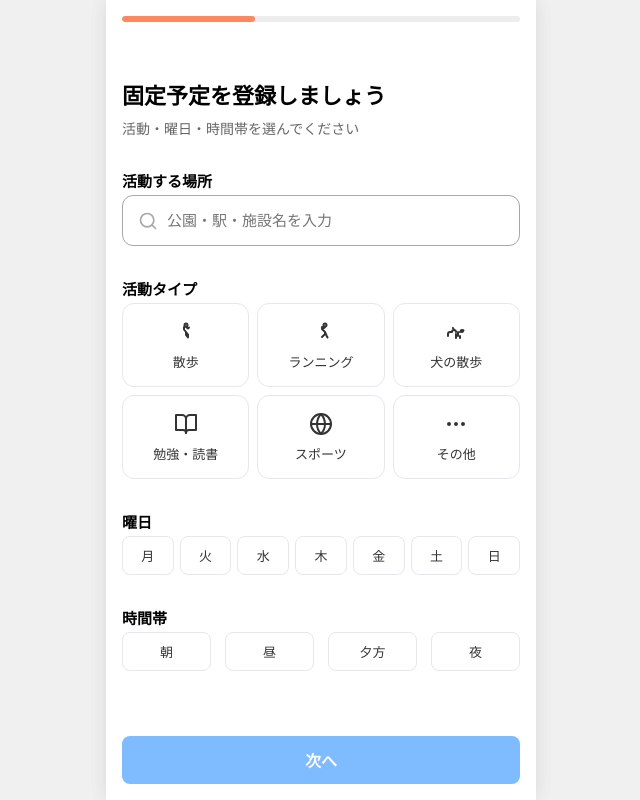
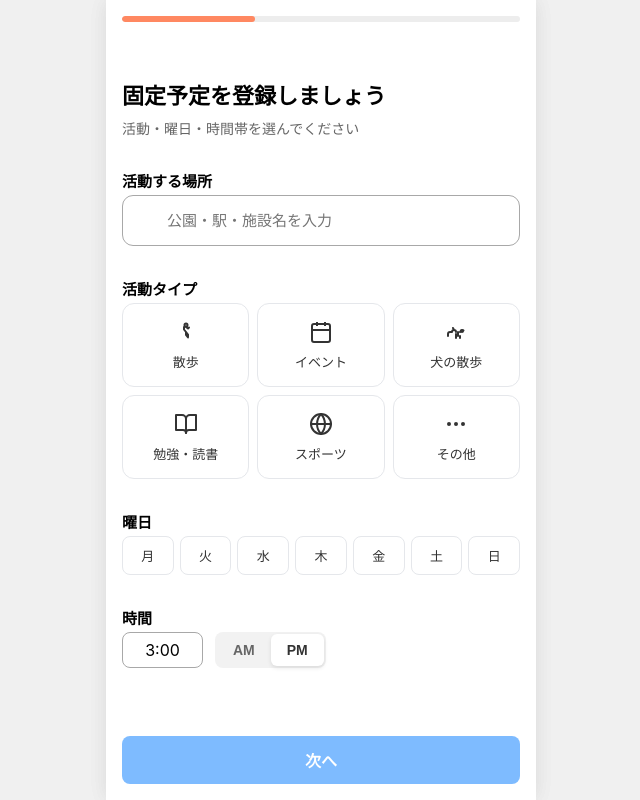
Before and after one commit to DavidOng122/tomoni-app, a Next.js app: page /onboarding/schedule in a window 1280 px wide. Shown: the whole page, without its empty margins (319-959 px from the left). Built offline with nearby package versions, Linux system fonts and the light colour scheme.

Commit message:
feat: rebuild fixed plan onboarding with places and exact time

```diff
--- a/src/features/fixed-schedules/components/FixedScheduleOnboardingView.module.css
+++ b/src/features/fixed-schedules/components/FixedScheduleOnboardingView.module.css
@@ -95,8 +95,8 @@
 }
 
 .activityButton[aria-pressed="true"] {
-  border: 2px solid #101828;
-  background: #F9FAFB;
+  border: 2px solid #FF8861;
+  background: #FFFFFF;
   font-weight: 600;
 }
 
@@ -104,7 +104,7 @@
   position: absolute;
   top: 6px;
   right: 6px;
-  color: #101828;
+  color: #FF8861;
 }
 
 /* Weekday Grid */
@@ -132,12 +132,63 @@
 }
 
 .weekdayButton[aria-pressed="true"] {
-  border: 2px solid #101828;
-  background: #F9FAFB;
+  border: 1px solid #FF6B3B;
+  background: #FFE9E1;
+  color: #FF6B3B;
   font-weight: 600;
 }
 
-/* TimeSlot Grid */
+/* Time Input UI */
+.timeInputContainer {
+  display: flex;
+  align-items: center;
+  gap: 12px;
+}
+
+.timeInputBox {
+  width: 81px;
+  height: 36px;
+  border: 1px solid #A8A8A8;
+  border-radius: 8px;
+  display: flex;
+  align-items: center;
+  justify-content: center;
+  font-size: 16px;
+  font-family: inherit;
+  text-align: center;
+  outline: none;
+}
+
+.timeInputBox:focus {
+  border-color: #FF8861;
+}
+
+.amPmControl {
+  display: flex;
+  background: #F2F2F2;
+  border-radius: 8px;
+  padding: 2px;
+  height: 36px;
+  align-items: center;
+}
+
+.amPmButton {
+  border: none;
+  background: transparent;
+  padding: 0 16px;
+  height: 100%;
+  border-radius: 6px;
+  font-size: 14px;
+  font-weight: 600;
+  color: #666;
+  cursor: pointer;
+}
+
+.amPmButton[aria-pressed="true"] {
+  background: #FFFFFF;
+  color: #333;
+  box-shadow: 0 2px 4px rgba(0,0,0,0.1);
+}
 .timeSlotGrid {
   display: grid;
   grid-template-columns: repeat(4, minmax(0, 1fr));
--- a/src/features/fixed-schedules/components/FixedScheduleOnboardingView.tsx
+++ b/src/features/fixed-schedules/components/FixedScheduleOnboardingView.tsx
@@ -3,22 +3,33 @@
 import React, { useState, useEffect } from 'react';
 import { useRouter } from 'next/navigation';
 import styles from './FixedScheduleOnboardingView.module.css';
-import { ActivityType, DayOfWeek, TimeSlot, FixedScheduleDraft } from '../types';
+import { ActivityType, DayOfWeek, FixedPlanDraft } from '../types';
+import { SelectedPlace } from '@/features/locations/types';
+import { LocationAutocomplete } from '@/features/locations/components/LocationAutocomplete';
 import { Button } from '@/components/ui/Button';
 import { FixedActionArea } from '@/components/layout/FixedActionArea';
 import { useOnboardingSchedules } from '../onboarding/useOnboardingSchedules';
 import {
   WalkingIcon,
-  RunningIcon,
   DogWalkingIcon,
   StudyReadingIcon,
   SportsIcon,
   OtherIcon,
 } from './icons/ActivityIcons';
 
+// Simple Event Icon since we need to replace RunningIcon
+const EventIcon: React.FC<React.SVGProps<SVGSVGElement>> = (props) => (
+  <svg width="24" height="24" viewBox="0 0 24 24" fill="none" stroke="currentColor" strokeWidth="2" {...props}>
+    <rect x="3" y="4" width="18" height="18" rx="2" ry="2"></rect>
+    <line x1="16" y1="2" x2="16" y2="6"></line>
+    <line x1="8" y1="2" x2="8" y2="6"></line>
+    <line x1="3" y1="10" x2="21" y2="10"></line>
+  </svg>
+);
+
 const ACTIVITY_TYPES: { key: ActivityType; label: string; icon: React.FC<React.SVGProps<SVGSVGElement>> }[] = [
   { key: 'walking', label: '散歩', icon: WalkingIcon },
-  { key: 'running', label: 'ランニング', icon: RunningIcon },
+  { key: 'event', label: 'イベント', icon: EventIcon },
   { key: 'dog_walking', label: '犬の散歩', icon: DogWalkingIcon },
   { key: 'study_reading', label: '勉強・読書', icon: StudyReadingIcon },
   { key: 'sports', label: 'スポーツ', icon: SportsIcon },
@@ -26,59 +37,99 @@ const ACTIVITY_TYPES: { key: ActivityType; label: string; icon: React.FC<React.S
 ];
 
 const DAYS_OF_WEEK: { key: DayOfWeek; label: string }[] = [
-  { key: 'monday', label: '月' },
-  { key: 'tuesday', label: '火' },
-  { key: 'wednesday', label: '水' },
-  { key: 'thursday', label: '木' },
-  { key: 'friday', label: '金' },
-  { key: 'saturday', label: '土' },
-  { key: 'sunday', label: '日' },
+  { key: 'mon', label: '月' },
+  { key: 'tue', label: '火' },
+  { key: 'wed', label: '水' },
+  { key: 'thu', label: '木' },
+  { key: 'fri', label: '金' },
+  { key: 'sat', label: '土' },
+  { key: 'sun', label: '日' },
 ];
 
-const TIME_SLOTS: { key: TimeSlot; label: string }[] = [
-  { key: 'morning', label: '朝' },
-  { key: 'daytime', label: '昼' },
-  { key: 'evening', label: '夕方' },
-  { key: 'night', label: '夜' },
-];
+// Helper for time conversion
+const formatTo12Hour = (timeStr: string) => {
+  if (!timeStr) return { time: '', isPm: false };
+  const [h, m] = timeStr.split(':');
+  let hour = parseInt(h, 10);
+  const isPm = hour >= 12;
+  if (hour === 0) hour = 12;
+  else if (hour > 12) hour -= 12;
+  return { time: `${hour}:${m || '00'}`, isPm };
+};
+
+const formatTo24Hour = (time: string, isPm: boolean) => {
+  if (!time) return '';
+  let [h, m] = time.split(':');
+  if (!h || !m) return '';
+  let hour = parseInt(h, 10);
+  if (isNaN(hour)) return '';
+
+  if (isPm && hour < 12) hour += 12;
+  if (!isPm && hour === 12) hour = 0;
+
+  return `${hour.toString().padStart(2, '0')}:${m.padStart(2, '0')}`;
+};
 
 export const FixedScheduleOnboardingView: React.FC = () => {
   const router = useRouter();
   const { schedules, editingScheduleId, addSchedule, updateSchedule, clearEditing } = useOnboardingSchedules();
 
-  const [draft, setDraft] = useState<FixedScheduleDraft>(() => {
+  const [draft, setDraft] = useState<Omit<FixedPlanDraft, 'clientId'>>(() => {
     if (editingScheduleId) {
       const editingSchedule = schedules.find((s) => s.clientId === editingScheduleId);
       if (editingSchedule) {
         return {
           activityType: editingSchedule.activityType,
+          customActivityName: editingSchedule.customActivityName,
           daysOfWeek: [...editingSchedule.daysOfWeek],
-          timeSlot: editingSchedule.timeSlot,
-          locationQuery: editingSchedule.locationQuery,
+          startTime: editingSchedule.startTime,
+          place: editingSchedule.place,
         };
       }
     }
     return {
       activityType: null,
+      customActivityName: null,
       daysOfWeek: [],
-      timeSlot: null,
-      locationQuery: '',
+      startTime: '',
+      place: null,
     };
   });
+
+  const [displayTime, setDisplayTime] = useState('3:00');
+  const [isPm, setIsPm] = useState(true);
 
   useEffect(() => {
     if (editingScheduleId) {
       const editingSchedule = schedules.find((s) => s.clientId === editingScheduleId);
       if (!editingSchedule) {
         clearEditing();
+      } else if (editingSchedule.startTime) {
+        const { time, isPm: pm } = formatTo12Hour(editingSchedule.startTime);
+        // eslint-disable-next-line react-hooks/set-state-in-effect
+        setDisplayTime(time);
+        // eslint-disable-next-line react-hooks/set-state-in-effect
+        setIsPm(pm);
       }
     }
   }, [editingScheduleId, schedules, clearEditing]);
 
+  // Sync internal display time to canonical startTime format
+  useEffect(() => {
+    if (displayTime) {
+      const canonicalTime = formatTo24Hour(displayTime, isPm);
+      if (canonicalTime) {
+        // eslint-disable-next-line react-hooks/set-state-in-effect
+        setDraft(prev => ({ ...prev, startTime: canonicalTime }));
+      }
+    }
+  }, [displayTime, isPm]);
+
   const isNextEnabled =
     draft.activityType !== null &&
     draft.daysOfWeek.length > 0 &&
-    draft.locationQuery.trim().length > 0;
+    draft.place !== null &&
+    draft.startTime !== '';
 
   const handleSubmit = (e: React.FormEvent) => {
     e.preventDefault();
@@ -90,7 +141,7 @@ export const FixedScheduleOnboardingView: React.FC = () => {
       addSchedule(draft);
     }
     clearEditing();
-    router.push('/onboarding/schedules');
+    router.push('/onboarding/schedules'); // Redirects to RegisteredSchedulesView
   };
 
   const handleActivityChange = (activityType: ActivityType) => {
@@ -107,11 +158,10 @@ export const FixedScheduleOnboardingView: React.FC = () => {
     });
   };
 
-  const handleTimeSlotToggle = (timeSlot: TimeSlot) => {
-    setDraft((prev) => ({
-      ...prev,
-      timeSlot: prev.timeSlot === timeSlot ? null : timeSlot,
-    }));
+  const handleTimeChange = (e: React.ChangeEvent<HTMLInputElement>) => {
+    // Basic formatting for time input (allow numbers and colon)
+    let val = e.target.value.replace(/[^0-9:]/g, '');
+    setDisplayTime(val);
   };
 
   return (
@@ -134,12 +184,11 @@ export const FixedScheduleOnboardingView: React.FC = () => {
             <circle cx="11" cy="11" r="8"/>
             <path d="M21 21l-4.35-4.35"/>
           </svg>
-          <input
-            type="text"
+          <LocationAutocomplete
             className={styles.locationInput}
             placeholder="公園・駅・施設名を入力"
-            value={draft.locationQuery}
-            onChange={(e) => setDraft((prev) => ({ ...prev, locationQuery: e.target.value }))}
+            value={draft.place}
+            onChange={(place) => setDraft(prev => ({ ...prev, place }))}
           />
         </div>
       </fieldset>
@@ -191,22 +240,34 @@ export const FixedScheduleOnboardingView: React.FC = () => {
       </fieldset>
 
       <fieldset className={styles.fieldset}>
-        <legend className={styles.legend}>時間帯</legend>
-        <div className={styles.timeSlotGrid}>
-          {TIME_SLOTS.map(({ key, label }) => {
-            const isSelected = draft.timeSlot === key;
-            return (
-              <button
-                key={key}
-                type="button"
-                className={styles.timeSlotButton}
-                aria-pressed={isSelected}
-                onClick={() => handleTimeSlotToggle(key)}
-              >
-                {label}
-              </button>
-            );
-          })}
+        <legend className={styles.legend}>時間</legend>
+        <div className={styles.timeInputContainer}>
+          <input
+            type="text"
+            className={styles.timeInputBox}
+            value={displayTime}
+            onChange={handleTimeChange}
+            placeholder="3:00"
+            maxLength={5}
+          />
+          <div className={styles.amPmControl}>
+            <button
+              type="button"
+              className={styles.amPmButton}
+              aria-pressed={!isPm}
+              onClick={() => setIsPm(false)}
+            >
+              AM
+            </button>
+            <button
+              type="button"
+              className={styles.amPmButton}
+              aria-pressed={isPm}
+              onClick={() => setIsPm(true)}
+            >
+              PM
+            </button>
+          </div>
         </div>
       </fieldset>
 
--- a/src/features/fixed-schedules/onboarding/OnboardingScheduleProvider.tsx
+++ b/src/features/fixed-schedules/onboarding/OnboardingScheduleProvider.tsx
@@ -1,13 +1,13 @@
 "use client";
 
 import React, { createContext, useState, ReactNode } from 'react';
-import { FixedScheduleDraft, FixedScheduleDraftItem } from '../types';
+import { FixedPlanDraft } from '../types';
 
 export interface OnboardingScheduleContextType {
-  schedules: FixedScheduleDraftItem[];
+  schedules: FixedPlanDraft[];
   editingScheduleId: string | null;
-  addSchedule: (draft: FixedScheduleDraft) => void;
-  updateSchedule: (clientId: string, draft: FixedScheduleDraft) => void;
+  addSchedule: (draft: Omit<FixedPlanDraft, 'clientId'>) => void;
+  updateSchedule: (clientId: string, draft: Omit<FixedPlanDraft, 'clientId'>) => void;
   deleteSchedule: (clientId: string) => void;
   beginEditing: (clientId: string) => void;
   clearEditing: () => void;
@@ -16,17 +16,17 @@ export interface OnboardingScheduleContextType {
 export const OnboardingScheduleContext = createContext<OnboardingScheduleContextType | null>(null);
 
 export const OnboardingScheduleProvider: React.FC<{ children: ReactNode }> = ({ children }) => {
-  const [schedules, setSchedules] = useState<FixedScheduleDraftItem[]>([]);
+  const [schedules, setSchedules] = useState<FixedPlanDraft[]>([]);
   const [editingScheduleId, setEditingScheduleId] = useState<string | null>(null);
 
-  const addSchedule = (draft: FixedScheduleDraft) => {
+  const addSchedule = (draft: Omit<FixedPlanDraft, 'clientId'>) => {
     setSchedules((current) => [
       ...current,
       { ...draft, clientId: crypto.randomUUID() },
     ]);
   };
 
-  const updateSchedule = (clientId: string, draft: FixedScheduleDraft) => {
+  const updateSchedule = (clientId: string, draft: Omit<FixedPlanDraft, 'clientId'>) => {
     setSchedules((current) =>
       current.map((item) =>
         item.clientId === clientId ? { ...draft, clientId } : item
--- /dev/null
+++ b/src/features/locations/components/LocationAutocomplete.tsx
@@ -0,0 +1,109 @@
+import React, { useState, useEffect, useRef } from 'react';
+import { usePlaceAutocomplete } from '@/features/locations/hooks/usePlaceAutocomplete';
+import { SelectedPlace } from '@/features/locations/types';
+
+interface LocationAutocompleteProps {
+  value: SelectedPlace | null;
+  onChange: (place: SelectedPlace | null) => void;
+  className?: string;
+  placeholder?: string;
+}
+
+export const LocationAutocomplete: React.FC<LocationAutocompleteProps> = ({ value, onChange, className, placeholder }) => {
+  const { predictions, fetchAutocompleteSuggestions, getPlaceDetails } = usePlaceAutocomplete();
+  const [inputValue, setInputValue] = useState(value?.placeName || '');
+  const [isOpen, setIsOpen] = useState(false);
+  const wrapperRef = useRef<HTMLDivElement>(null);
+
+  useEffect(() => {
+    if (value) {
+      // eslint-disable-next-line react-hooks/set-state-in-effect
+      setInputValue(value.placeName);
+    }
+  }, [value]);
+
+  useEffect(() => {
+    const handleClickOutside = (event: MouseEvent) => {
+      if (wrapperRef.current && !wrapperRef.current.contains(event.target as Node)) {
+        setIsOpen(false);
+      }
+    };
+    document.addEventListener('mousedown', handleClickOutside);
+    return () => {
+      document.removeEventListener('mousedown', handleClickOutside);
+    };
+  }, []);
+
+  const handleInputChange = (e: React.ChangeEvent<HTMLInputElement>) => {
+    const val = e.target.value;
+    setInputValue(val);
+    if (!val) {
+      onChange(null);
+      setIsOpen(false);
+    } else {
+      fetchAutocompleteSuggestions(val);
+      setIsOpen(true);
+    }
+  };
+
+  const handleSelect = async (placeId: string, description: string) => {
+    setInputValue(description);
+    setIsOpen(false);
+    const placeDetails = await getPlaceDetails(placeId);
+    if (placeDetails) {
+      // getPlaceDetails returns { placeId, placeName, latitude, longitude }
+      // We override placeName with the prediction description for better display
+      onChange({ ...placeDetails, placeName: description });
+    }
+  };
+
+  return (
+    <div ref={wrapperRef} style={{ position: 'relative', width: '100%' }}>
+      <input
+        type="text"
+        className={className}
+        placeholder={placeholder}
+        value={inputValue}
+        onChange={handleInputChange}
+        onFocus={() => {
+          if (inputValue && predictions.length > 0) setIsOpen(true);
+        }}
+      />
+      {isOpen && predictions.length > 0 && (
+        <ul style={{
+          position: 'absolute',
+          top: '100%',
+          left: 0,
+          right: 0,
+          backgroundColor: '#fff',
+          border: '1px solid #eee',
+          borderRadius: '8px',
+          boxShadow: '0 4px 12px rgba(0,0,0,0.1)',
+          marginTop: '4px',
+          padding: 0,
+          margin: '4px 0 0 0',
+          listStyle: 'none',
+          zIndex: 10,
+          maxHeight: '200px',
+          overflowY: 'auto'
+        }}>
+          {predictions.map((p) => (
+            <li
+              key={p.place_id}
+              onClick={() => handleSelect(p.place_id, p.description)}
+              style={{
+                padding: '12px 16px',
+                cursor: 'pointer',
+                borderBottom: '1px solid #f5f5f5',
+                fontSize: '14px',
+                color: '#333'
+              }}
+            >
+              {p.description}
+            </li>
+          ))}
+        </ul>
+      )}
+    </div>
+  );
+};
--- a/src/features/locations/hooks/usePlaceAutocomplete.ts
+++ b/src/features/locations/hooks/usePlaceAutocomplete.ts
@@ -1,7 +1,7 @@
 /// <reference types="@types/google.maps" />
 import { useState, useCallback } from 'react';
 import { initGooglePlaces } from '../lib/googlePlaces';
-import { SelectedPlace } from '@/features/fixed-schedules/types';
+import { SelectedPlace } from '@/features/locations/types';
 
 export const usePlaceAutocomplete = () => {
   const [predictions, setPredictions] = useState<google.maps.places.AutocompletePrediction[]>([]);
--- /dev/null
+++ b/src/features/locations/types.ts
@@ -0,0 +1,6 @@
+export type SelectedPlace = {
+  placeId: string;
+  placeName: string;
+  latitude: number;
+  longitude: number;
+};
```
Also changed, not shown: src/features/fixed-schedules/components/RegisteredSchedulesView.tsx (+17 -24 lines), src/features/fixed-schedules/types.ts (+15 -28 lines), test-storage.js (deleted, +0 -58 lines), 1 other file (tests, documents, lock files or other folders).
